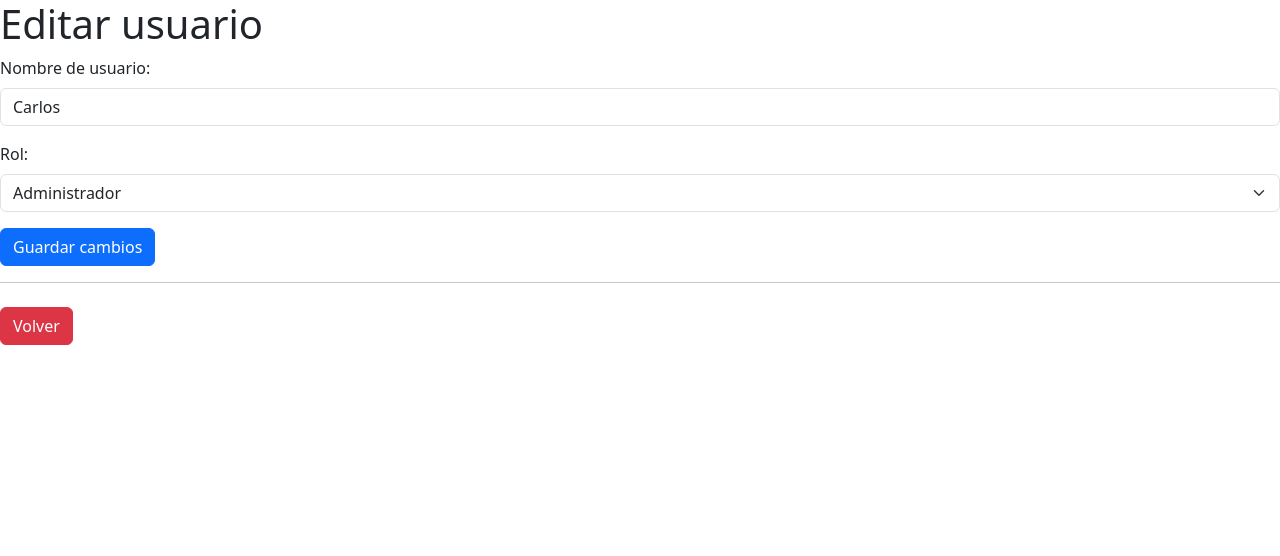
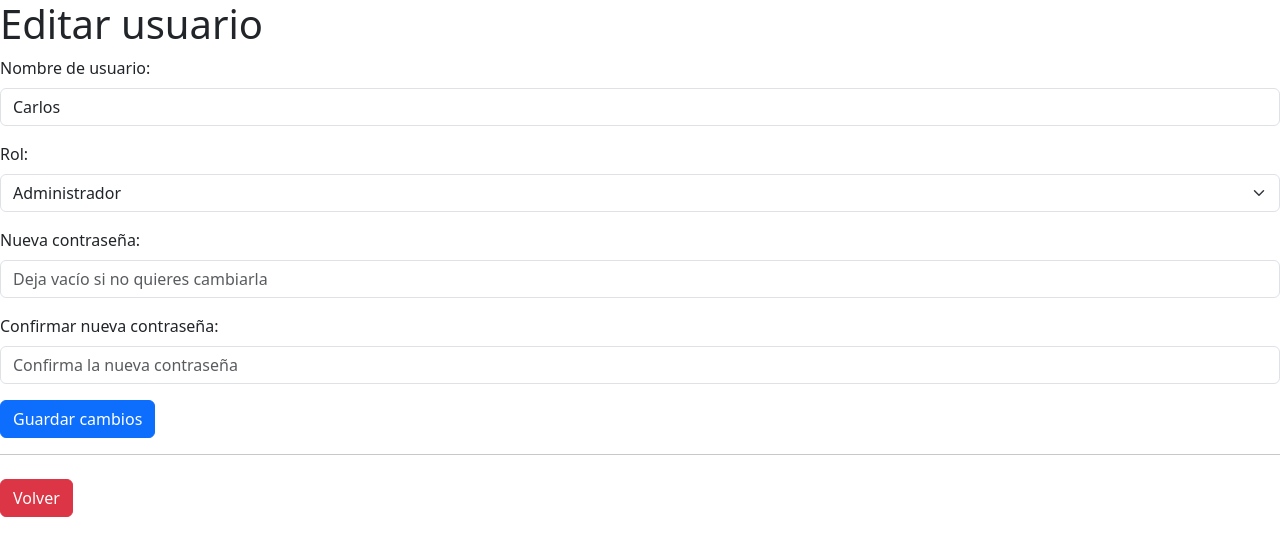
Before and after one commit to GamerPixelDev/02.proyectoFichasWeb, a Flask app: page /usuarios/editar/6f128067-a0b5-40b6-853c-726c1a2a2837 in a window 1280 px wide. Shown: the top 556 px of the page. Run offline with Flask 3, Linux system fonts and the light colour scheme; the visitor is signed in with stand-in values (Sample User, id 1).

Commit message:
Varias modificaciones para que funcionara el cambio de contraseña de un usuario por un administrador

```diff
--- a/data/usuarios.json
+++ b/data/usuarios.json
@@ -10,9 +10,10 @@
     {
         "id": "4fa5ad8f-9407-4271-8374-49473520ddf1",
         "username": "Usuario_GOD",
-        "salt": "164977629d3d9c0ccacd8e197df5edbf",
-        "password_hash": "c05588325953f1814bad0822dc9777f3b8356a9ff0f53eec58af0f7afd6a55a2",
+        "salt": "099dfea5bbab2b73e053ea6df5931028",
+        "password_hash": "dad1fa33bb60fa277967aeb417a38a1e680b95ee3f8cce3fed920465a5edb406",
         "role": "editor",
-        "created_at": "2025-10-30T11:34:39.212099"
+        "created_at": "2025-10-30T11:34:39.212099",
+        "fecha_modificacion": "2025-10-30T17:33:10.629321"
     }
 ]
--- a/webapp/routes.py
+++ b/webapp/routes.py
@@ -1,6 +1,7 @@
 from flask import Blueprint, render_template, request, redirect, url_for, flash, session
 from datetime import datetime
-from gestion_fichas.usuarios import autenticar_usuario, cargar_usuarios, guardar_usuarios, registrar_usuario, cambiar_pass_propio, cambiar_pass_usuario_admin
+from gestion_fichas.usuarios import (autenticar_usuario, cargar_usuarios, guardar_usuarios, registrar_usuario, cambiar_pass_propio, cambiar_pass_usuario_admin,
+                                    _generar_salt, _hash_password)
 from gestion_fichas.fichas import cargar_fichas, guardar_fichas
 from gestion_fichas.session_manager import cerrar_sesion
 from gestion_fichas.logger_config import app_logger, user_logger
@@ -101,7 +102,7 @@ def nuevo_usuario():
 def editar_usuario(id):
     if "usuario" not in session or session.get("rol") != "admin":
         flash("Acceso restringido a administradores.", "warning")
-        return redirect(url_for('main_routes.login'))
+        return redirect(url_for('main_routes.dashboard'))
     usuarios = cargar_usuarios()
     usuario = next((u for u in usuarios if u.get("id") == id), None)
     if not usuario:
@@ -110,6 +111,18 @@ def editar_usuario(id):
     if request.method == 'POST':
         usuario["username"] = request.form['username'].strip()
         usuario["role"] = request.form['role'].strip()
+        new_password = request.form.get('new_password', '').strip()
+        confirm_password = request.form.get('confirm_password', '').strip()
+        if new_password:
+            if new_password != confirm_password:
+                flash("Las contraseñas no coinciden.", "danger")
+            else:
+                salt = _generar_salt()
+                usuario['salt'] = salt.hex()
+                usuario['password_hash'] = _hash_password(new_password, salt)
+                usuario['fecha_modificacion'] = datetime.now().isoformat()
+                user_logger.info(f"Administrador '{session['usuario']}' cambió la contraseña del usuario '{usuario['username']}'.")
+                flash("Contraseña cambiada correctamente.", "success")
         try:
             guardar_usuarios(usuarios)
             flash(f"Usuario {usuario['username']} actualizado correctamente.", "success")
--- a/webapp/templates/editar_usuario.html
+++ b/webapp/templates/editar_usuario.html
@@ -23,6 +23,14 @@
                     <option value="admin" {% if usuario.role == 'admin' %}selected{% endif %}>Administrador</option>
                 </select>
             </div>
+            <div class="mb-3">
+                <label for="new_password" class="form-label">Nueva contraseña:</label>
+                <input type="password" class="form-control" id="new_password" name="new_password" placeholder="Deja vacío si no quieres cambiarla">
+            </div>
+            <div class="mb-3">
+                <label for="confirm_password" class="form-label">Confirmar nueva contraseña:</label>
+                <input type="password" class="form-control" id="confirm_password" name="confirm_password" placeholder="Confirma la nueva contraseña">
+            </div>
             <button type="submit" class="btn btn-primary">Guardar cambios</button>
         </form>
         <hr>
```
